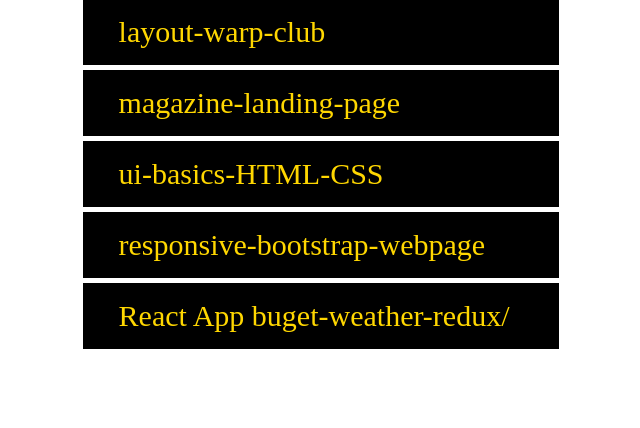
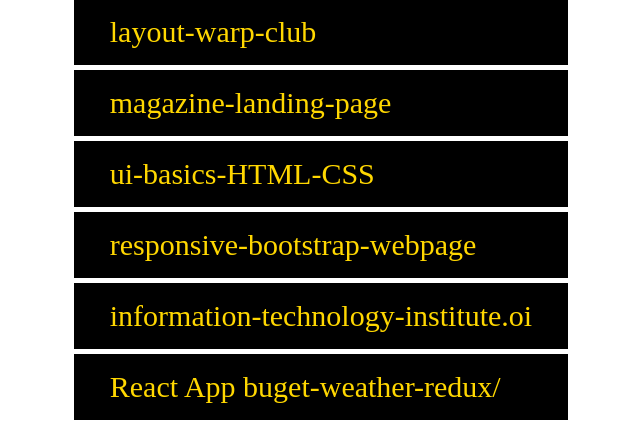
Before and after one commit to nour09-cmd/WebProjekts_and_Exercises, a plain HTML site: page index.html in a window 1280 px wide. Shown: the part 715-1143 px from the top of the page, without its empty margins (319-959 px from the left). Before the commit the page ends 1072 px from the top, so only its background shows below. Drawn offline with Linux system fonts and the light colour scheme.

Commit message:
Update index.html

```diff
--- a/index.html
+++ b/index.html
@@ -99,6 +99,11 @@
         >
       </li>
         <li>
+        <a href="https://nour022.github.io/nour022-information-technology-institute.oi/"
+          >information-technology-institute.oi</a
+        >
+      </li>
+        <li>
         <a href="https://nour022.github.io/buget-weather-redux/"
           >React App buget-weather-redux/</a
         >
```
